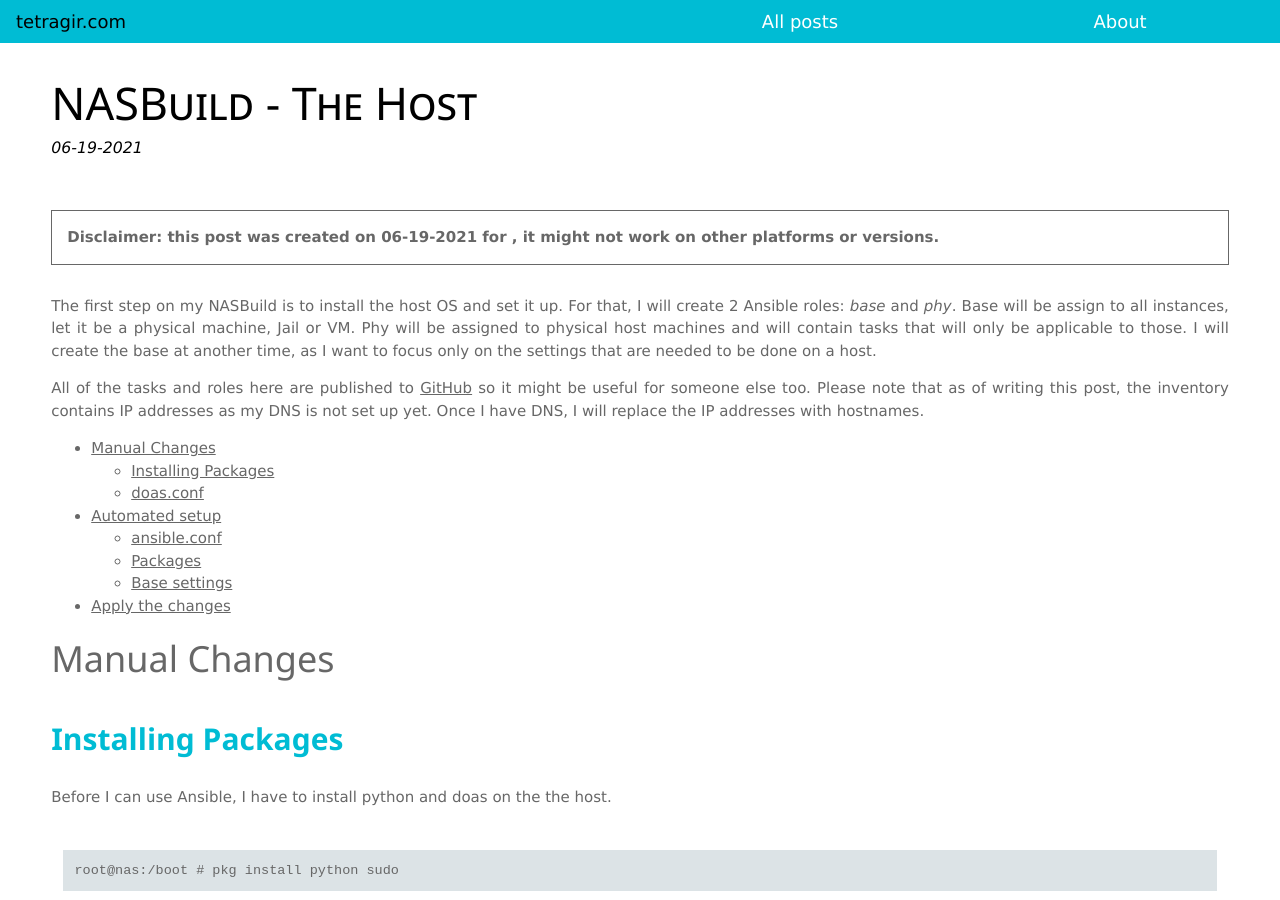
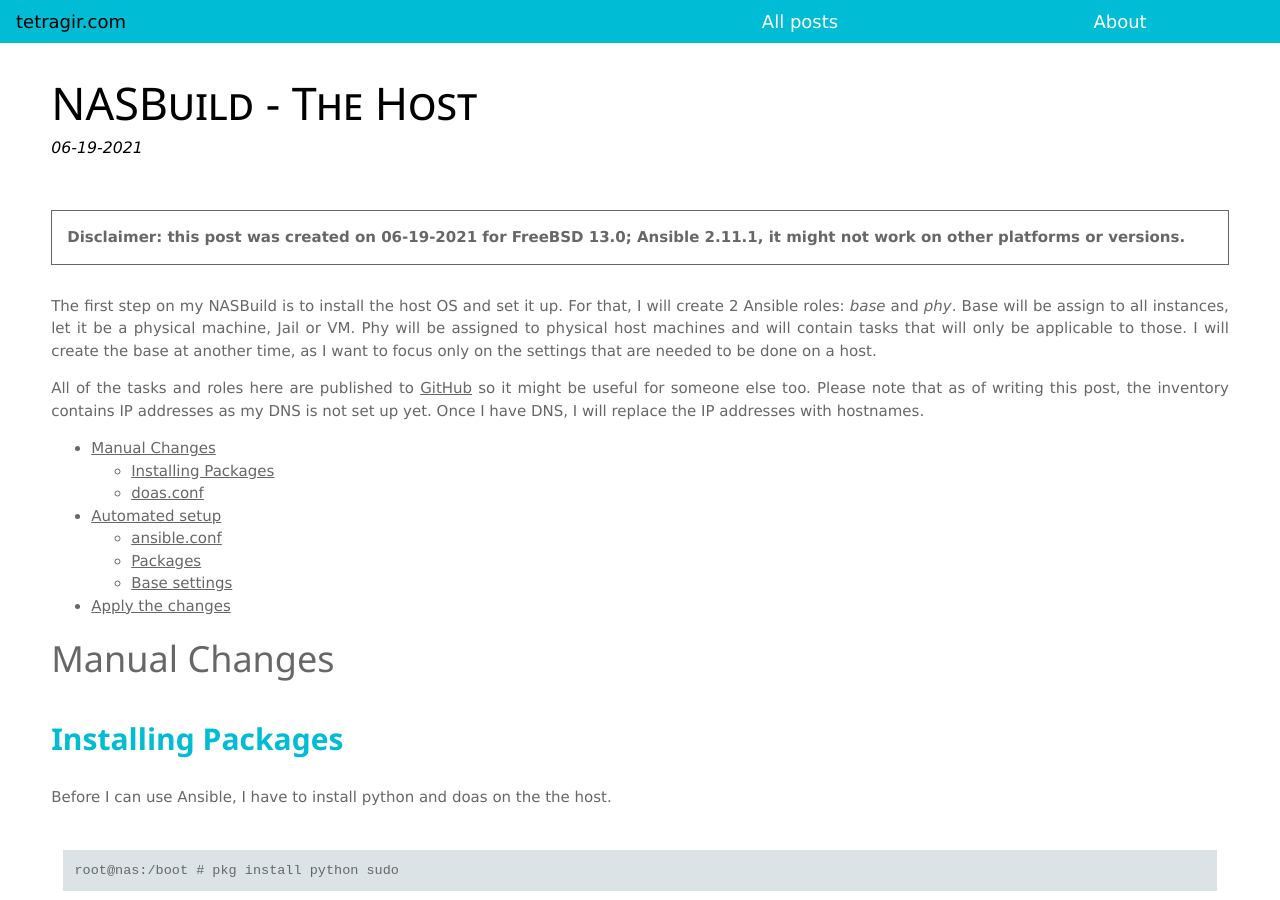
Before and after one commit to tetragir/tetragir.github.io, a Jekyll site: the page built from _posts/2021-06-19-nasbuild-host.md, in a window 1280 px wide and 900 px high. Built offline with Jekyll 4.4.1, drawn with Linux system fonts in a browser that asks for light colours.

Commit message:
Add platform section to the header

```diff
--- a/_posts/2021-06-19-nasbuild-host.md
+++ b/_posts/2021-06-19-nasbuild-host.md
@@ -5,6 +5,7 @@ date: 2021-06-19 12:40
 category: nasbuild
 tags: freebsd ansible concept docker
 type: it
+platform: FreeBSD 13.0; Ansible 2.11.1
 ---
 
 The first step on my NASBuild is to install the host OS and set it up. For that, I will create 2 Ansible roles: *base* and *phy*. Base will be assign to all instances, let it be a physical machine, Jail or VM. Phy will be assigned to physical host machines and will contain tasks that will only be applicable to those. I will create the base at another time, as I want to focus only on the settings that are needed to be done on a host.
```
